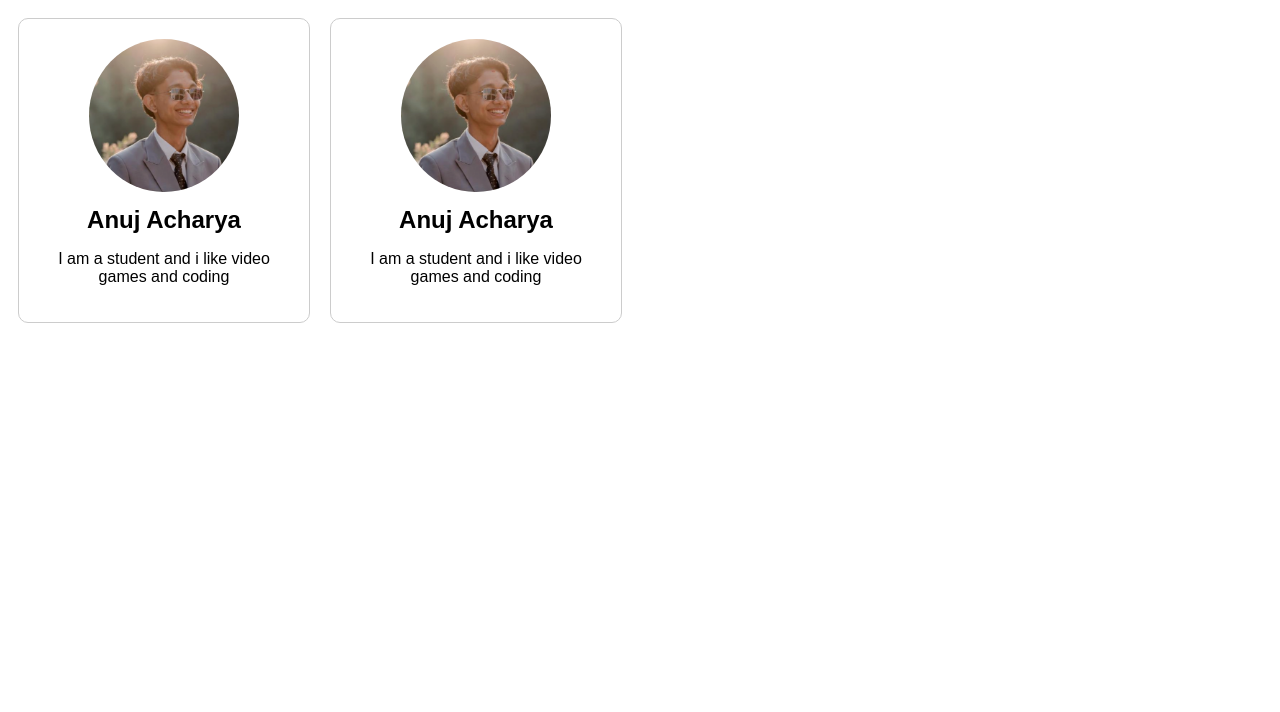
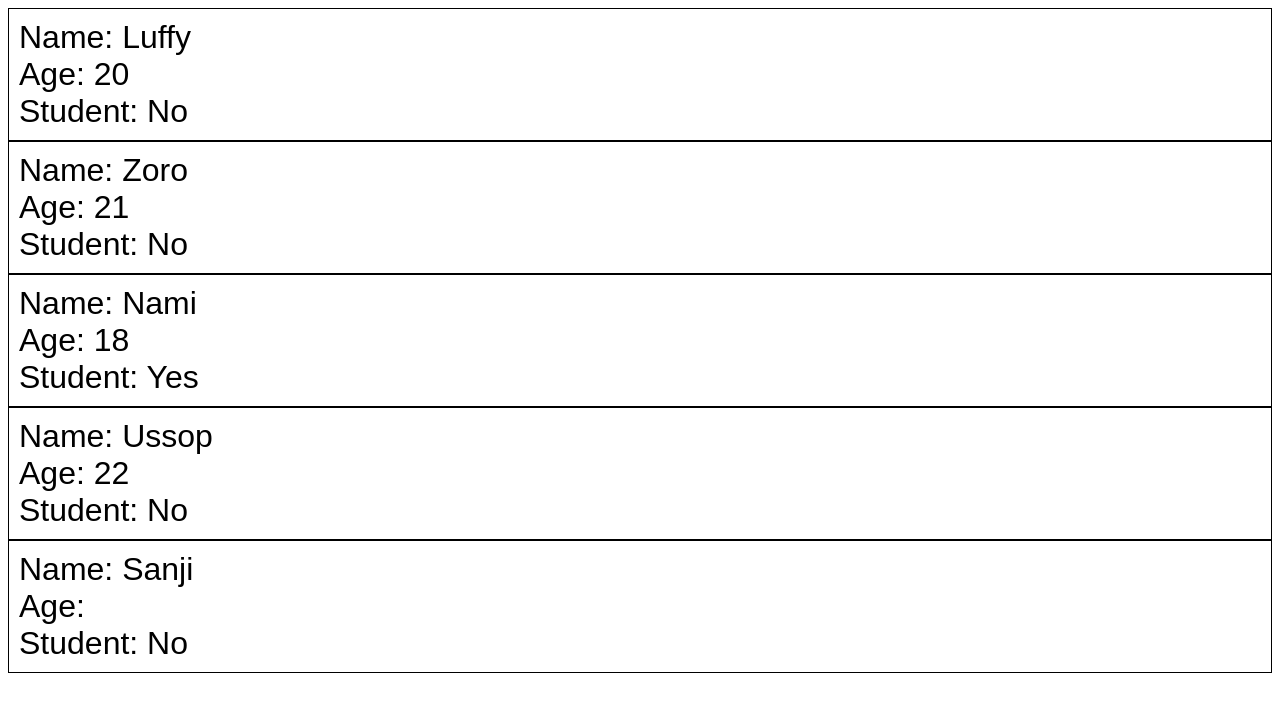
Before and after one commit to AnujAcharya2338/Learning_more_react, a React (Vite) app: page / in a window 1280 px wide. Shown: the top 712 px of the page. Built offline with nearby package versions, Linux system fonts and the light colour scheme.

Commit message:
learned about css types and props

```diff
--- a/package.json
+++ b/package.json
@@ -10,6 +10,7 @@
     "preview": "vite preview"
   },
   "dependencies": {
+    "prop-types": "^15.8.1",
     "react": "^19.2.4",
     "react-dom": "^19.2.4"
   },
--- a/src/App.jsx
+++ b/src/App.jsx
@@ -1,9 +1,15 @@
-import Card from "./card"
+
+import React from 'react';
+import Student from "./Student";
+
 function App() {
 
  return(<>
-  <Card/>
-  <Card/>
+ <Student name="Luffy" age={20} isStudent={false} />
+ <Student name="Zoro" age={21} isStudent={false} />
+ <Student name="Nami" age={18} isStudent={true} />
+ <Student name="Ussop" age={22} isStudent={false} />
+ <Student name="Sanji"/>
   </>
  );
 
--- /dev/null
+++ b/src/Student.jsx
@@ -0,0 +1,23 @@
+import PropTypes from 'prop-types'
+
+function Student(props) {
+  return (
+    <div className="student">
+      <p>Name: {props.name}</p>
+      <p> Age: {props.age}</p>
+      <p>Student: {props.isStudent ? "Yes" : "No"}</p>
+    </div>
+  );
+}
+Student.propTypes = {
+name: PropTypes.string,
+age: PropTypes.number,
+isStudent: PropTypes.bool,
+}
+
+Student.defaultProps = {
+    name:"Guest",
+    age: 0,
+    isStudent:false,
+}
+export default Student;
--- a/src/card.jsx
+++ /dev/null
@@ -1,14 +0,0 @@
-import { useDebugValue } from "react"
-import profilePiv from './assets/anuj.png'
-
-function Card(){
-
-    return(
-        <div className="card">
-            <img className = "img1" src={profilePiv} alt="Profile Picture" />
-            <h2 className="card-title">Anuj Acharya</h2>
-            <p className="card-text"> I am a student and i like video games and coding</p>
-        </div>
-    )
-}
-export default Card
--- a/src/index.css
+++ b/src/index.css
@@ -1,4 +1,4 @@
-.card .img1 {
+/* .card .img1 {
   max-width: 60%;
   height: auto;
   border-radius: 50%;
@@ -23,4 +23,15 @@
 .card .card-text{
   font-family: Arial, Helvetica, sans-serif;
   color:hsl(0, 0, 30%);
+} */
+
+.student{
+  font-family: Arial, Helvetica, sans-serif;
+  font-size: 2em;
+  padding: 10px;
+  border:1px solid black;
 }
+
+.student p{
+  margin: 0;
+}
```
Also changed, not shown: 1 other file (tests, documents, lock files or other folders).
